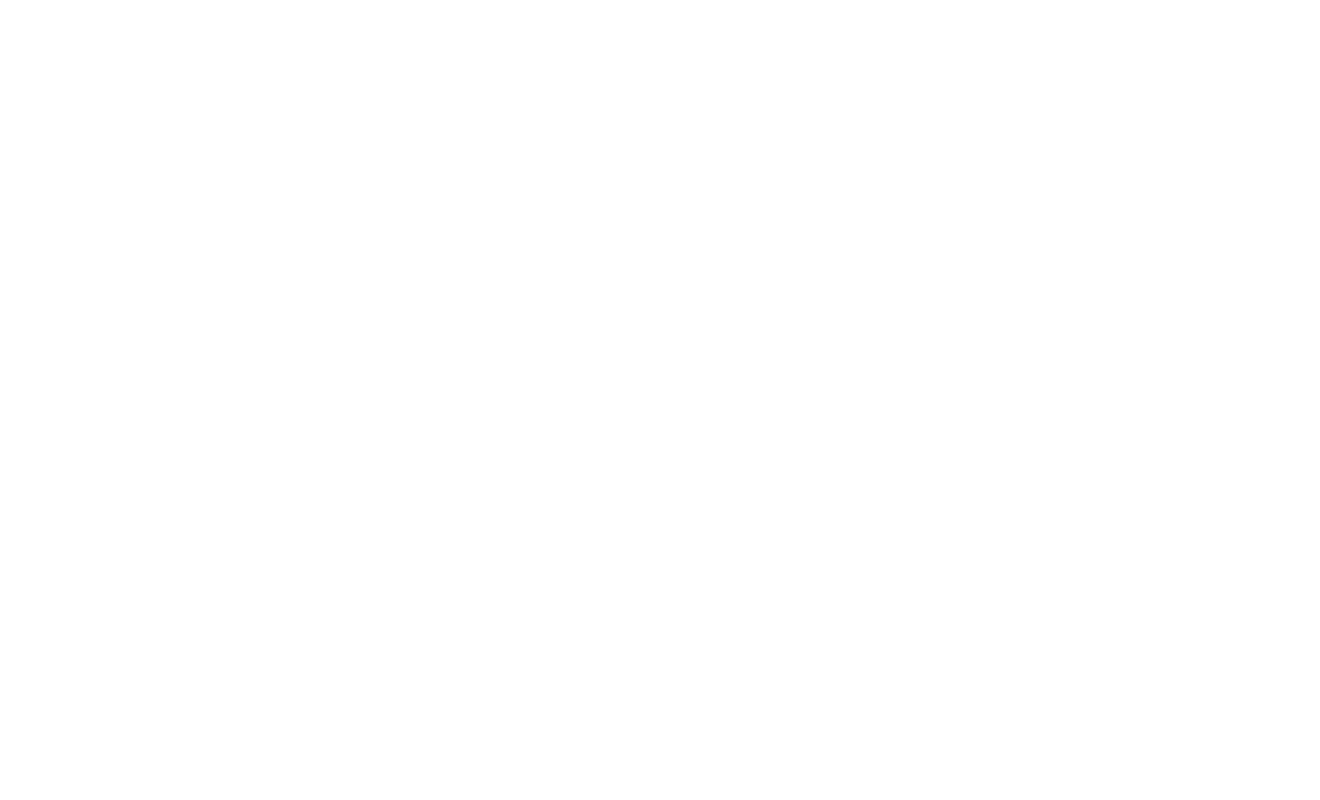
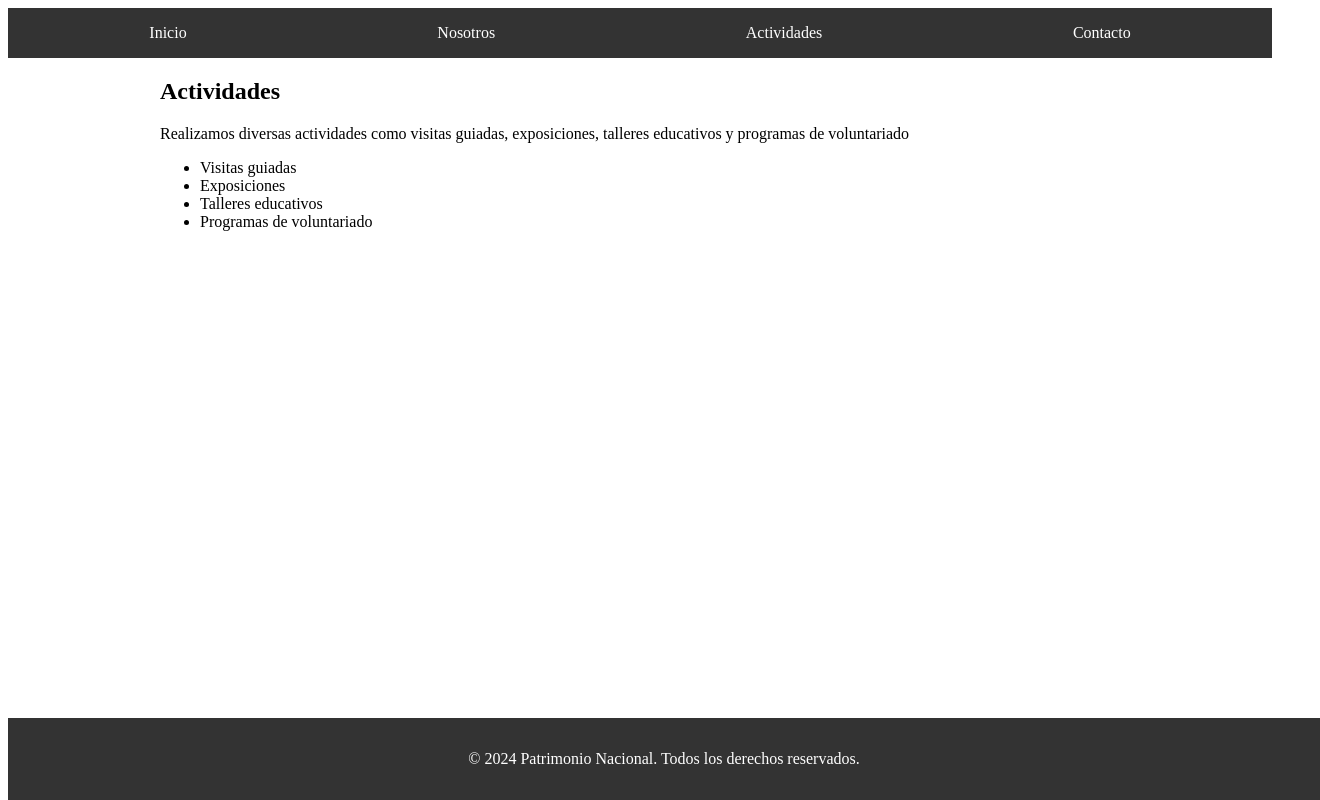
Before and after one commit to acuati/institucionpatrimonionacional, a Gatsby site: page /actividades in a window 1280 px wide. Before the commit this address had no page. Shown: the whole page, 1320 px wide, since content can reach past the window. Built offline with nearby package versions, Linux system fonts and the light colour scheme; Gatsby itself is replaced by a stand-in of ours.

Commit message:
actualizo cambios

```diff
--- a/gatsby-config.js
+++ b/gatsby-config.js
@@ -36,7 +36,7 @@
         // https://css-tricks.com/meta-theme-color-and-trickery/
         // theme_color: `#663399`,
         display: `minimal-ui`,
-        icon: `src/images/gatsby-icon.png`, // This path is relative to the root of the site.
+        icon: `src/images/Captura de pantalla 2024-05-21 113808.png`, // This path is relative to the root of the site.
       },
     },
   ],
--- /dev/null
+++ b/src/components/footer.js
@@ -0,0 +1,9 @@
+import * as React from "react"
+
+const Footer = () => (
+  <footer>
+    <p>© {new Date().getFullYear()} Patrimonio Nacional. Todos los derechos reservados.</p>
+  </footer>
+)
+
+export default Footer
--- a/src/components/layout.css
+++ b/src/components/layout.css
@@ -1,4 +1,41 @@
-:root {
+nav {
+  background-color: #333;
+  padding: 1rem;
+}
+
+nav ul {
+  list-style: none;
+  display: flex;
+  justify-content: space-around;
+  margin: 0;
+  padding: 0;
+}
+
+nav ul li {
+  margin: 0;
+}
+
+nav ul li a {
+  color: white;
+  text-decoration: none;
+}
+
+footer {
+  background-color: #333;
+  color: white;
+  text-align: center;
+  padding: 1rem;
+  position: absolute;
+  bottom: 0;
+  width: 100%;
+}
+
+
+
+
+
+
+/* :root {
   --border-radius: 4px;
   --color-text: #333;
   --color-primary: #7026b9;
@@ -221,4 +258,4 @@
 pre tt:before,
 pre tt:after {
   content: none;
-}
+} */
--- a/src/components/layout.js
+++ b/src/components/layout.js
@@ -6,9 +6,12 @@
  */
 
 import * as React from "react"
+import PropTypes from "prop-types"
 import { useStaticQuery, graphql } from "gatsby"
 
 import Header from "./header"
+import Navbar from "./navbar"  // Importar el componente Navbar
+import Footer from "./footer"  // Importar el componente Footer
 import "./layout.css"
 
 const Layout = ({ children }) => {
@@ -25,15 +28,25 @@
   return (
     <>
       <Header siteTitle={data.site.siteMetadata?.title || `Title`} />
-      <div
+      <Navbar />  {/* Agregar el componente Navbar */}
+      {/* <div
         style={{
           margin: `0 auto`,
           maxWidth: `var(--size-content)`,
           padding: `var(--size-gutter)`,
         }}
+      > */}
+       <div
+        style={{
+          margin: `0 auto`,
+          maxWidth: 960,
+          padding: `0 1.0875rem 1.45rem`,
+        }}
       >
+
         <main>{children}</main>
-        <footer
+        {/* Agregar el componente Footer */}
+        {/* <footer
           style={{
             marginTop: `var(--space-5)`,
             fontSize: `var(--font-sm)`,
@@ -42,9 +55,12 @@
           © {new Date().getFullYear()} &middot; Built with
           {` `}
           <a href="https://www.gatsbyjs.com">Gatsby</a>
-        </footer>
+        </footer> */}
       </div>
+      <Footer />
+
     </>
+
   )
 }
 
--- /dev/null
+++ b/src/components/navbar.js
@@ -0,0 +1,15 @@
+import * as React from "react"
+import { Link } from "gatsby"
+
+const Navbar = () => (
+  <nav>
+    <ul>
+      <li><Link to="/">Inicio</Link></li>
+      <li><Link to="/nosotros">Nosotros</Link></li>
+      <li><Link to="/actividades">Actividades</Link></li>
+      <li><Link to="/contacto">Contacto</Link></li>
+    </ul>
+  </nav>
+)
+
+export default Navbar
--- /dev/null
+++ b/src/pages/actividades.js
@@ -0,0 +1,33 @@
+import * as React from "react"
+import { Link } from "gatsby"
+import { StaticImage } from "gatsby-plugin-image"
+
+import Layout from "../components/layout"
+import Seo from "../components/seo"
+
+
+
+
+const Actividades = () => (
+  <Layout>
+     <section>
+      <h2>Actividades</h2>
+      <p>
+        Realizamos diversas actividades como visitas guiadas, exposiciones, talleres educativos y programas de voluntariado
+      </p>
+      <ul>
+        <li>Visitas guiadas</li>
+        <li>Exposiciones</li>
+        <li>Talleres educativos</li>
+        <li>Programas de voluntariado</li>
+      </ul>
+    </section>
+
+
+  </Layout>
+)
+
+
+export const Head = () => <Seo title="Actividades" />
+
+export default Actividades
```
Also changed, not shown: src/components/header.js (+2 -2 lines), src/pages/contacto.js (added, +30 -0 lines), src/pages/index.js (+57 -2 lines), src/pages/nosotros.js (added, +44 -0 lines), src/images/Captura de pantalla 2024-05-21 113808.png (added), src/images/Logo_de_Patrimonio_Nacional.svg.png (added), src/images/PATRIMONIO.png (added).
